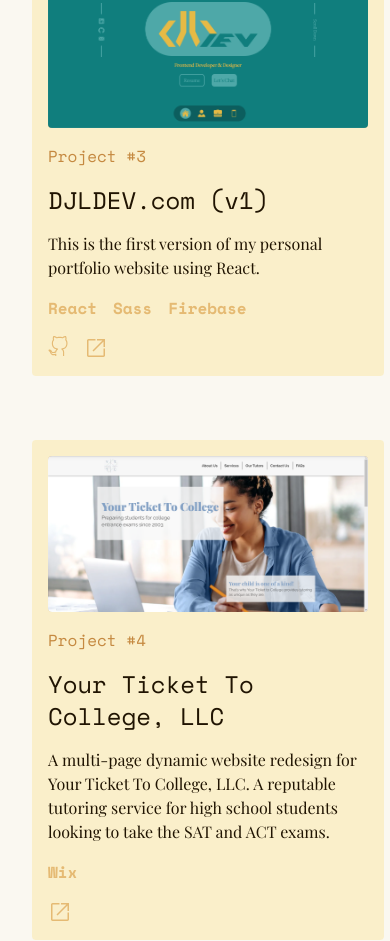
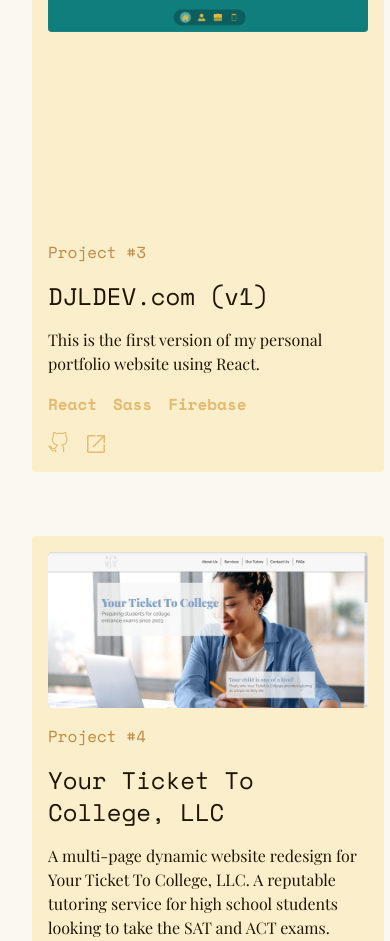
Before and after one commit to champloo30/portfolio-v2, a Next.js app: page / in a window 390 px wide. Shown: the part 3127-4068 px from the top of the page. Built offline with nearby package versions, Linux system fonts and the light colour scheme; a web font is replaced by a local one.

Commit message:
fixing spacing issue... again

```diff
--- a/src/pages/ProjectsPage.tsx
+++ b/src/pages/ProjectsPage.tsx
@@ -92,7 +92,7 @@
               alt='DJLDev'
             />
           </div>
-          <div className='flex lg:flex-1 flex-col justify-center items-start lg:items-end text-right gap-4 md:w-full lg:w-96'>
+          <div className='flex lg:flex-1 flex-col justify-center items-start lg:items-end text-right gap-4 md:w-full lg:w-96 mt-48 md:mt-0'>
             <h3 className='font-light_mono dark:font-dark_mono text-title dark:text-dark_title'>Project #3</h3>
             <h2 className='font-light_mono dark:font-dark_mono text-primary dark:text-dark_primary hover:text-title dark:hover:text-dark_title text-2xl transition linear duration-300'>
               <a href="http://v1.djldev.com" target="_blank" rel="noopener noreferrer">DJLDEV.com (v1)</a>
```
